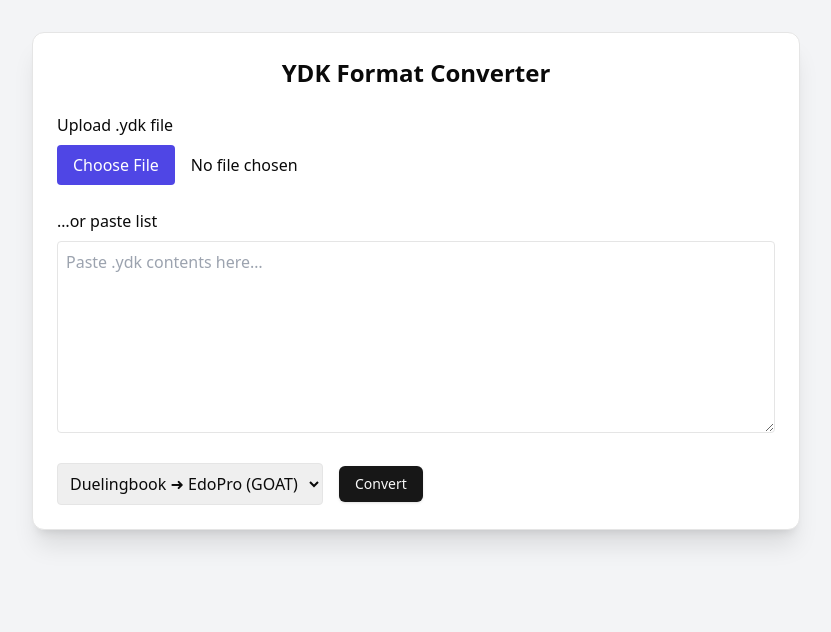
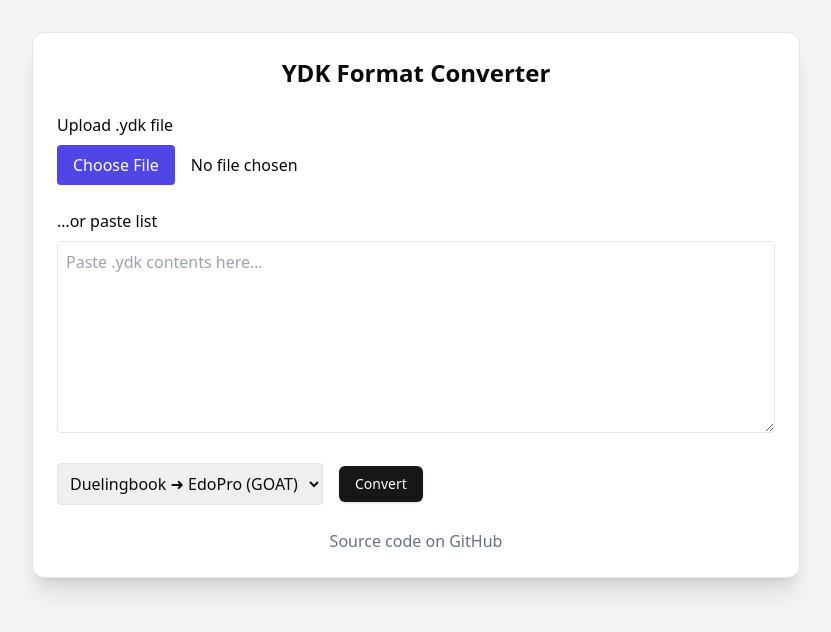
Before and after one commit to amcsi/goat_ydk_converter, a React (Vite) app: page / in a window 1280 px wide. Shown: the top 632 px of the page, without its empty margins (224-1055 px from the left). Built offline with nearby package versions, Linux system fonts and the light colour scheme.

Commit message:
Add link to source code on GitHub

```diff
--- a/src/YdkConverter.jsx
+++ b/src/YdkConverter.jsx
@@ -332,6 +332,14 @@
             </>
           )}
         </CardContent>
+
+        <CardContent>
+          <p className="text-center text-gray-500">
+            <a href="https://github.com/amcsi/goat_ydk_converter" target="_blank" rel="noreferrer">
+              Source code on GitHub
+            </a>
+          </p>
+        </CardContent>
       </Card>
     </div>
   );
```
